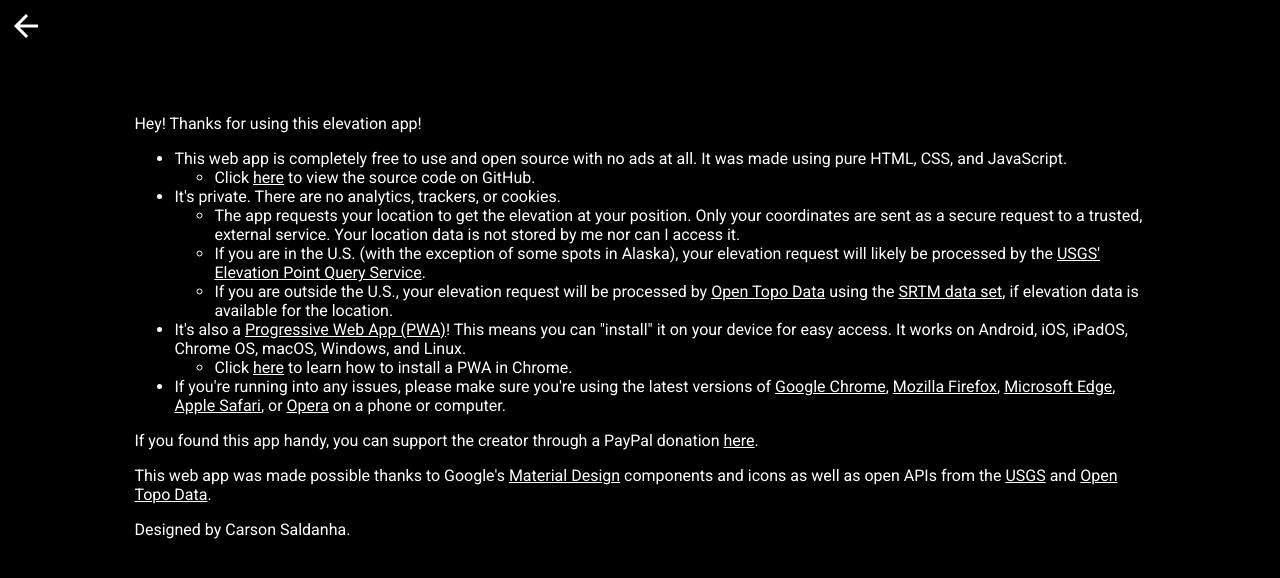
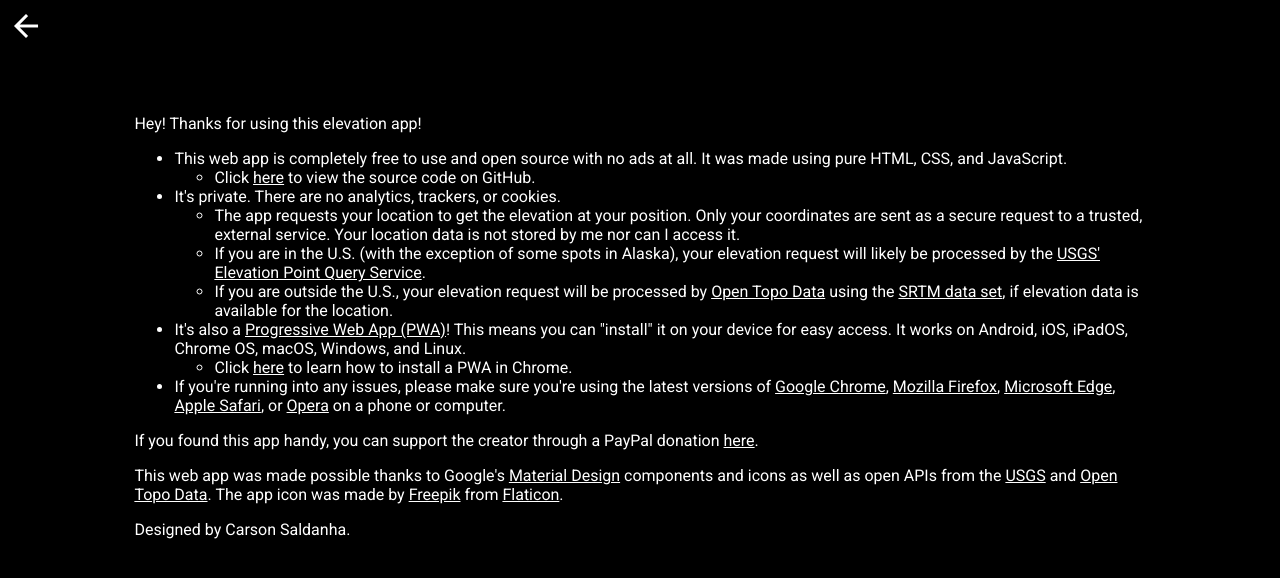
Before and after one commit to carsonsaldanha/elevation, a website: page about.html in a window 1280 px wide. Drawn offline with Linux system fonts and the light colour scheme.

Commit message:
Update about.html

```diff
--- a/about.html
+++ b/about.html
@@ -54,7 +54,7 @@
                 <a href="https://www.paypal.com/cgi-bin/webscr?cmd=_donations&business=63NX664RGP8KE&item_name=Make+a+contribution+to+Screen+Recorder+web+app.&currency_code=USD&source=url">here</a>.
             </p>
             <p>This web app was made possible thanks to Google's <a href="https://material.io">Material Design</a> components and icons as well as open APIs from the <a href="https://www.usgs.gov">USGS</a> and
-                <a href="https://www.opentopodata.org">Open Topo Data</a>.</p>
+                <a href="https://www.opentopodata.org">Open Topo Data</a>. The app icon was made by <a href="https://www.flaticon.com/authors/freepik">Freepik</a> from <a href="https://www.flaticon.com">Flaticon</a>.</p>
             <p>Designed by Carson Saldanha.</p>
         </div>
     </body>
```
